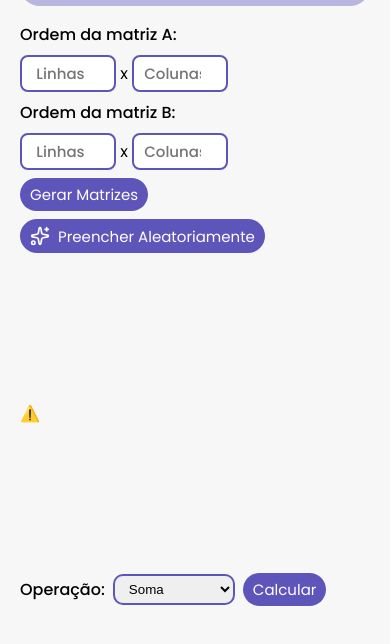
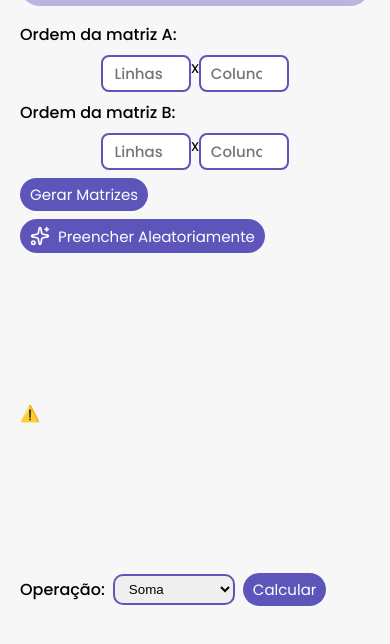
Before and after one commit to jefersonapps/operacoescommatrizes, a plain HTML site: page index.html in a window 390 px wide. Shown: the part 54-698 px from the top of the page. Drawn offline with nearby package versions, Linux system fonts and the light colour scheme; some packages are replaced by stand-ins of ours; no server answers.

Commit message:
Update styles.css

```diff
--- a/styles.css
+++ b/styles.css
@@ -32,7 +32,7 @@ input {
   outline-color: #d8670b;
   padding: 5px 10px;
   border-radius: 8px;
-  min-width: 6rem;
+  min-width: 100px;
   text-align: center;
   font-family: Poppins;
   font-weight: 500;
@@ -176,6 +176,8 @@ input[type="number"] {
   }
   .matrices-order {
     width: 100%;
+    display: flex;
+    justify-content: center;
   }
   .lottie {
     width: 100%;
@@ -183,4 +185,11 @@ input[type="number"] {
   h1 {
     font-size: 1em;
   }
+  input {
+    min-width: 90px;
+  }
+
+  #matrices input {
+    min-width: 70px;
+  }
 }
```
